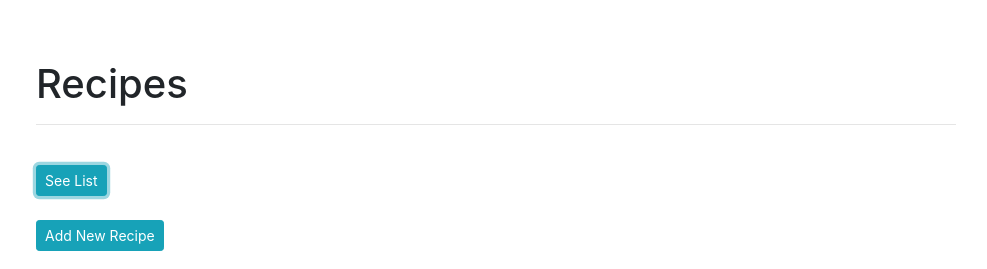
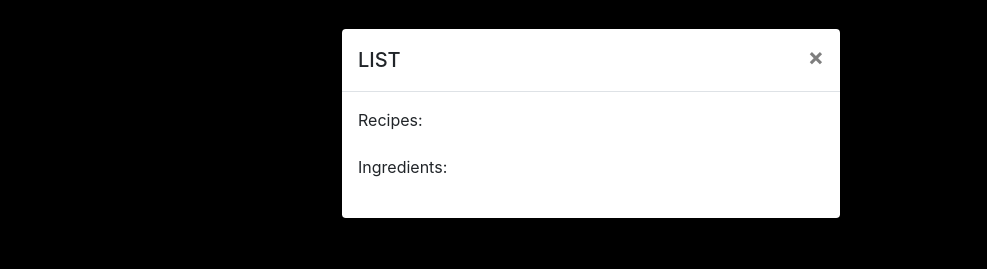
Before and after one commit to ashbwil/RecipeWebApp, a Vue app in the folder client/: page /Recipes in a window 1280 px wide. Both pictures are taken after a click on the button "See List". Shown: the top 269 px of the page, without its empty margins (49-1036 px from the left). Built offline with nearby package versions, Linux system fonts and the light colour scheme; no server answers.

Commit message:
Added modal for List

```diff
--- a/client/src/components/RecipePages.vue
+++ b/client/src/components/RecipePages.vue
@@ -5,7 +5,7 @@
               <h1>Recipes</h1>
               <hr><br>
               <alert :message=message v-if="showMessage"></alert>
-              <button type="button" class="btn btn-info btn-sm">See List</button>
+              <button type="button" class="btn btn-info btn-sm" v-b-modal.list-modal>See List</button>
               <br><br>
               <button type="button" class="btn btn-info btn-sm" v-b-modal.recipe-modal>Add New Recipe</button>
               <br><br>
@@ -31,7 +31,7 @@
                           <td>
                               <div class="btn-group" role="group">
                                 <button type="button" class="btn btn-primary btn-sm" v-b-modal.recipe-update-modal @click="editRecipe(recipe)">Edit</button>
-                                <button type="button" class="btn btn-info btn-sm">Add to List</button>
+                                <button type="button" class="btn btn-info btn-sm"  @click="addToListYesNo(recipe)">Add to List</button>
                                 <button type="button" class="btn btn-primary btn-sm">Recipe</button>
                                 <button type="button" class="btn btn-info btn-sm" @click="onDeleteRecipe(recipe)">Delete</button>
                               </div>
@@ -120,6 +120,20 @@
     </b-button-group>
     </b-form>
   </b-modal>
+  <b-modal ref="listModal"
+           id="list-modal"
+           title="LIST"
+           hide-footer>
+    <b-form>
+      <b-form-group id="form-recipes-group"
+                    label="Recipes:">
+      </b-form-group>
+      <b-form-group id="form-ingredients-group"
+                    label="Ingredients:">
+      </b-form-group>
+    </b-form>
+  </b-modal>
+
   </div>
   </template>
 
@@ -153,6 +167,9 @@ export default {
   },
 
   methods: {
+    addToListYesNo(recipe){
+      recipe.added = true;
+    },
     removeRecipe(recipeID){
       const path = `http://localhost:5000/recipes/${recipeID}`;
       axios.delete(path)
@@ -237,8 +254,7 @@ export default {
     initForm(){
       this.addRecipeForm.title = '';
       this.addRecipeForm.category = '';
-      this.addRecipeForm.meal ='',
-      this.addRecipeForm.added = [];
+      this.addRecipeForm.meal ='';
       this.editForm.id ='';
       this.editForm.title = '';
       this.editForm.category='';
@@ -255,8 +271,7 @@ export default {
       const payload = {
         title: this.addRecipeForm.title,
         category: this.addRecipeForm.category,
-        meal: this.addRecipeForm.meal,
-        added, //property shorthand
+        meal: this.addRecipeForm.meal
       };
           this.addRecipe(payload);
           this.initForm();
```
